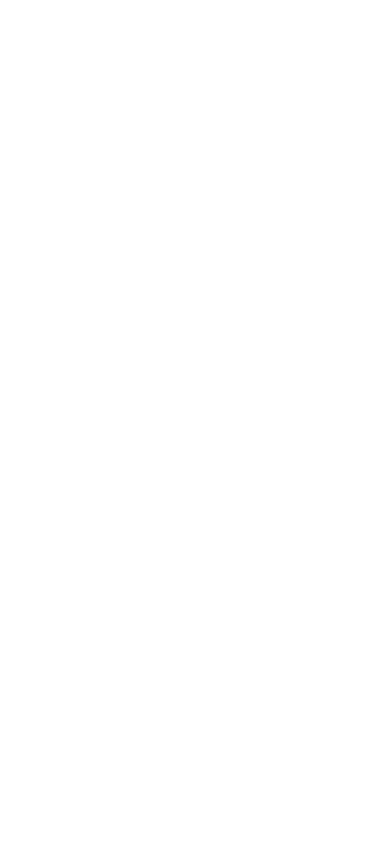
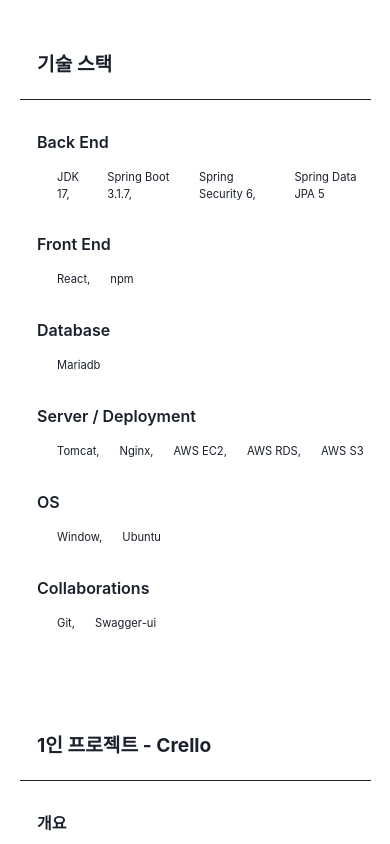
Before and after one commit to soowan95/portFolio, a React (Create React App) app: page /portfolio/crello in a window 390 px wide. Shown: the top 844 px of the page. Built offline with nearby package versions, Linux system fonts and the light colour scheme.

Commit message:
프로젝트 테블릿, 모바일에서 자세히 버튼 안눌리던 버그 수정

```diff
--- a/src/page/Home.js
+++ b/src/page/Home.js
@@ -64,7 +64,7 @@
           </Box>
         </Flex>
       )}
-      {location.pathname === "/portfolio/prj/crello" && <Crello />}
+      {location.pathname === "/portfolio/crello" && <Crello />}
     </>
   );
 }
```
